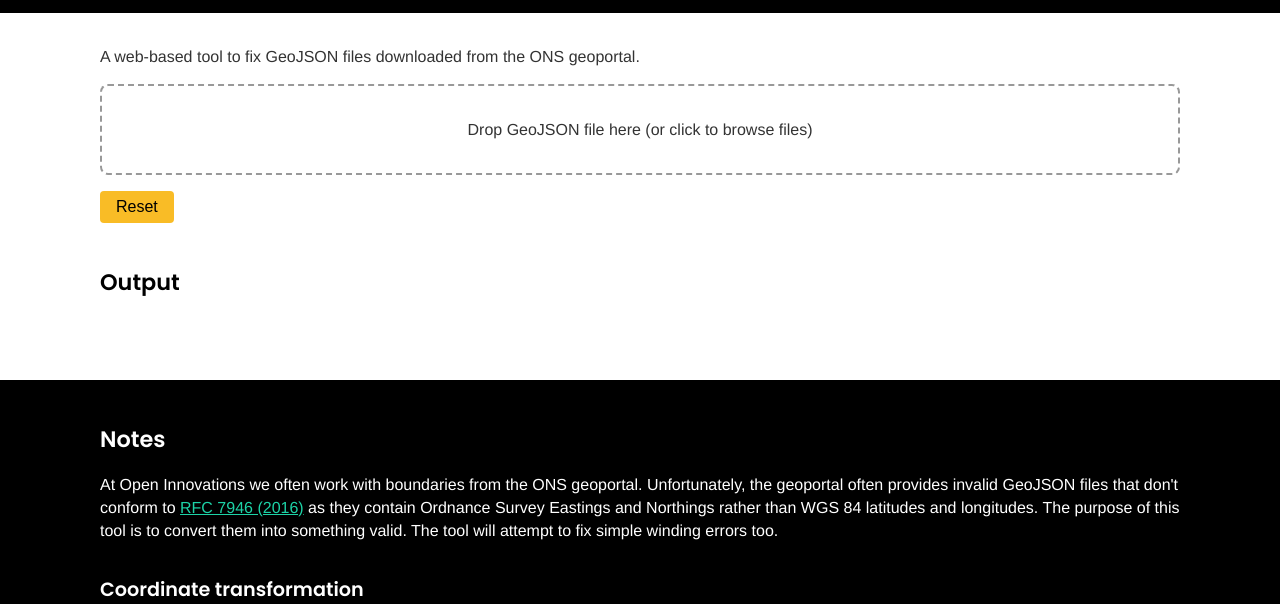
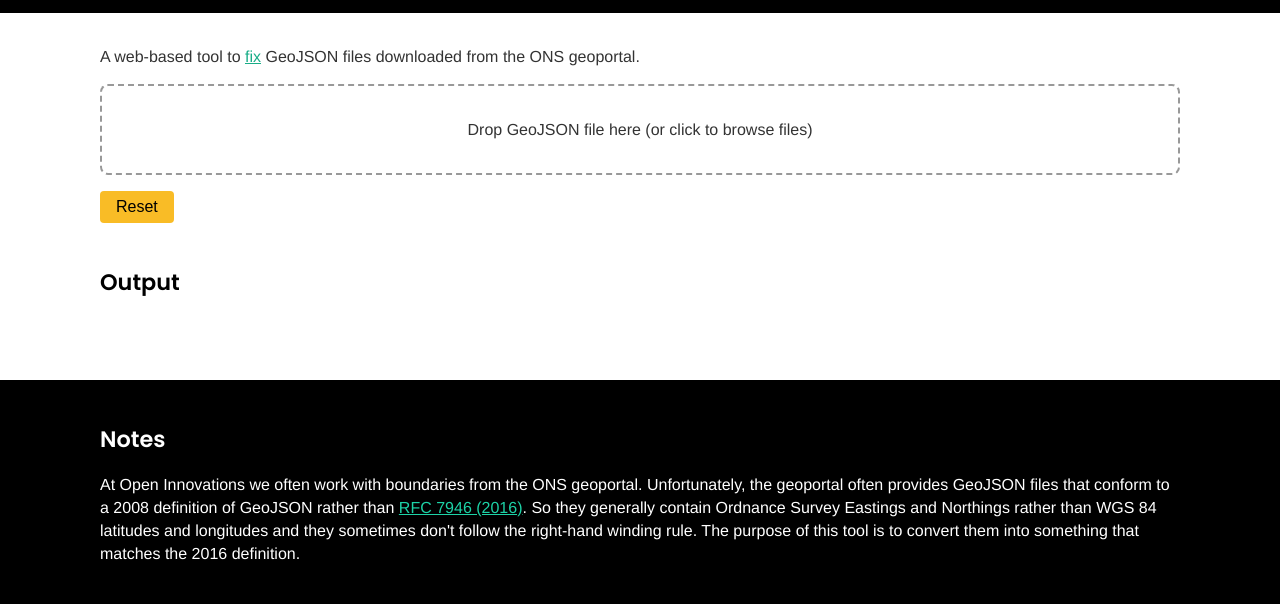
Before and after one commit to open-innovations/ONS-GeoJSON-Fixer, a plain HTML site: page index.html in a window 1280 px wide. Shown: the part 132-736 px from the top of the page. Drawn offline with Linux system fonts and the light colour scheme; a script that the page names is missing.

Commit message:
Update wording

```diff
--- a/index.html
+++ b/index.html
@@ -31,7 +31,7 @@
 
 	<div id="main" class="tallpadded">
 		<div class="holder">
-				<p>A web-based tool to fix GeoJSON files downloaded from the ONS geoportal.</p>
+				<p>A web-based tool to <a href="#notes">fix</a> GeoJSON files downloaded from the ONS geoportal.</p>
 
 				<form id="validation_form" method="post" enctype="multipart/form-data" accept-charset="UTF-8">
 					<div id="drop_zone" class="dropzone">
@@ -60,7 +60,7 @@
 		<div class="holder">
 			<div class="tallpadded">
 				<h2 id="notes">Notes</h2>
-				<p>At Open Innovations we often work with boundaries from the ONS geoportal. Unfortunately, the geoportal often provides invalid GeoJSON files that don't conform to <a href="https://geojson.org/">RFC 7946 (2016)</a> as they contain Ordnance Survey Eastings and Northings rather than WGS 84 latitudes and longitudes. The purpose of this tool is to convert them into something valid. The tool will attempt to fix simple winding errors too.</p>
+				<p>At Open Innovations we often work with boundaries from the ONS geoportal. Unfortunately, the geoportal often provides GeoJSON files that conform to a 2008 definition of GeoJSON rather than <a href="https://geojson.org/">RFC 7946 (2016)</a>. So they generally contain Ordnance Survey Eastings and Northings rather than WGS 84 latitudes and longitudes and they sometimes don't follow the right-hand winding rule. The purpose of this tool is to convert them into something that matches the 2016 definition.</p>
 				<h3>Coordinate transformation</h3>
 				<p>This tool uses <a href="http://files.dixo.net/geotools.html">GeoTools</a> to do <a href="http://www.nearby.org.uk/tests/GeoTools2.html">the coordinate transformations</a>. The GeoTools algorithm for WGS84-OSGB36 conversions is derived from an OSGB spreadsheet (www.gps.gov.uk) with permission. This has been adapted into PHP by Ian Harris, and Irish added by Barry Hunter. Conversion accuracy is in the order of 7m for 90% of Great Britain, and should be  be similar to the conversion made by a typical GPSr. Given the accuracy, we will limit precision on the latitudes/longitudes to 5 decimal places (roughly a metre).</p>
 				<h3>Credits</h3>
```
